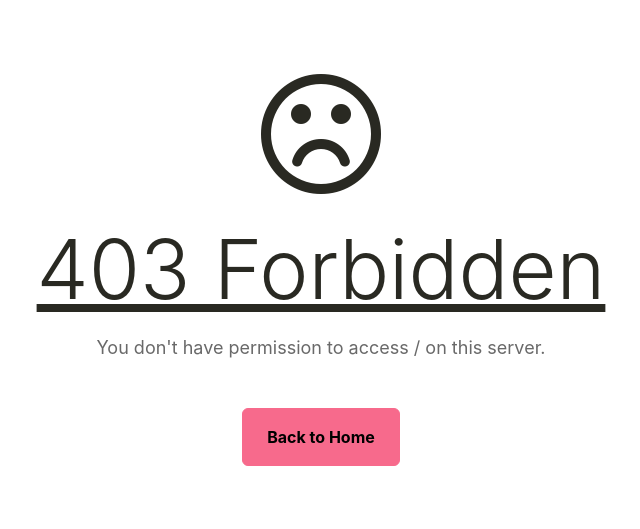
After one commit to Libbna/BLOG_SITE, a PHP site: page /403error.php in a window 1280 px wide. The commit adds this page. Shown: the top 529 px of the page, without its empty margins (319-959 px from the left). Run offline with PHP 8.4, Linux system fonts and the light colour scheme; a stand-in replaces the project's code that opens the database connection; some libraries are stand-ins or nearby versions.

Commit message:
created a custom 403 error page - not added

```diff
--- /dev/null
+++ b/403error.php
@@ -0,0 +1,115 @@
+<?php
+// $error = $_SERVER['REDIRECT_STATUS'];
+$error = 403;
+
+$err_title = "";
+$err_msg = "";
+
+if ($error == 403) {
+    $err_title = "403 Forbidden";
+    $err_msg = "You don't have permission to access / on this server.";
+}
+
+?>
+
+
+
+
+<!DOCTYPE html>
+<html lang="en">
+
+<head>
+    <meta charset="UTF-8">
+    <meta http-equiv="X-UA-Compatible" content="IE=edge">
+    <meta name="viewport" content="width=device-width, initial-scale=1.0">
+    <title>Document</title>
+
+    <!-- font awesome icon  -->
+    <link rel="stylesheet" href="https://cdnjs.cloudflare.com/ajax/libs/font-awesome/4.7.0/css/font-awesome.min.css">
+    <!-- boostrap -->
+    <link rel="stylesheet" href="https://maxcdn.bootstrapcdn.com/bootstrap/4.5.2/css/bootstrap.min.css">
+    <!-- Main css -->
+    <link rel="stylesheet" href="./assets/sass/utilities/main.css">
+
+    <style>
+        .error_content .fa-frown-o {
+            font-size: 140px;
+            color: #292922;
+        }
+
+        .error_content h2 {
+            font-size: 83px;
+            color: #292922;
+            font-weight: 300;
+            text-decoration: underline;
+        }
+
+        .error_content p {
+            font-size: 18px;
+            color: #696969;
+            font-weight: 400;
+            width: 80%;
+            margin: 0 auto;
+        }
+
+        .theme-button {
+            background-color: #f76a8c;
+            border-color: #f76a8c;
+            transition: 0.3s ease-out;
+            display: inline-block;
+            font-weight: 700;
+            font-size: 16px;
+            margin: 0px;
+            border-radius: 6px;
+            color: black;
+        }
+
+        .theme-button:hover {
+            background-color: #f54670;
+            border-color: #f54670;
+            color: #fff;
+        }
+    </style>
+</head>
+
+<body>
+
+    <?php
+    // include("./layouts/header.php");
+    ?>
+
+    <section class="w3l-error py-5">
+        <div class="container py-lg-3">
+            <div class="error_content text-center">
+                <span class="fa fa-frown-o"></span>
+                <h2 class="mt-3"><?php echo $err_title; ?></h2>
+                <p class="mt-3 mb-5"><?php echo $err_msg ?></p>
+                <a href="../index" class="btn btn-primary theme-button py-3 px-4">Back to Home</a>
+            </div>
+        </div>
+    </section>
+
+
+    <h1></h1>
+    <h3></h3>
+
+
+
+
+
+
+
+
+
+
+
+
+
+    <script src="https://ajax.googleapis.com/ajax/libs/jquery/3.5.1/jquery.min.js"></script>
+    <script src="https://cdnjs.cloudflare.com/ajax/libs/popper.js/1.16.0/umd/popper.min.js"></script>
+    <script src="https://maxcdn.bootstrapcdn.com/bootstrap/4.5.2/js/bootstrap.min.js"></script>
+    <script src="../assets/js/jquery.js"></script>
+
+</body>
+
+</html>
--- a/assets/sass/layouts/_header.scss
+++ b/assets/sass/layouts/_header.scss
@@ -198,7 +198,7 @@ header {
             font-weight: 700;
             position: relative;
             right: 2rem;
-            box-shadow: rgb(193 191 191 / 35%) 0px 5px 15px;
+            box-shadow: 0px 5px 15px rgb(193 191 191 / 35%) ;
         }
     }
 }
```
Also changed, not shown: assets/sass/utilities/main.css (+1 -45 lines), assets/sass/utilities/main.scss (+0 -62 lines), 1 other file.
